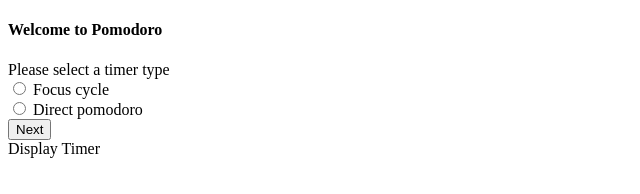
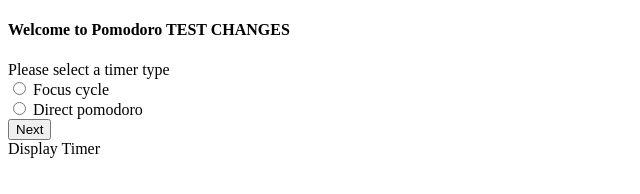
Before and after one commit to Orishv321/pomodoroExtension, a browser extension: page index.html in a window 1280 px wide. Shown: the whole page, without its empty margins (0-640 px from the left). Drawn offline with Linux system fonts and the light colour scheme.

Commit message:
Improvements :test chagnes

```diff
--- a/index.html
+++ b/index.html
@@ -7,7 +7,7 @@
 </head>
 <body>
 <div>
-    <h4>Welcome to Pomodoro</h4>
+    <h4>Welcome to Pomodoro TEST CHANGES </h4>
     <div id="message_section">
         <span id="error_message_display"></span>
         <span id="warning_message_display"></span>
```
